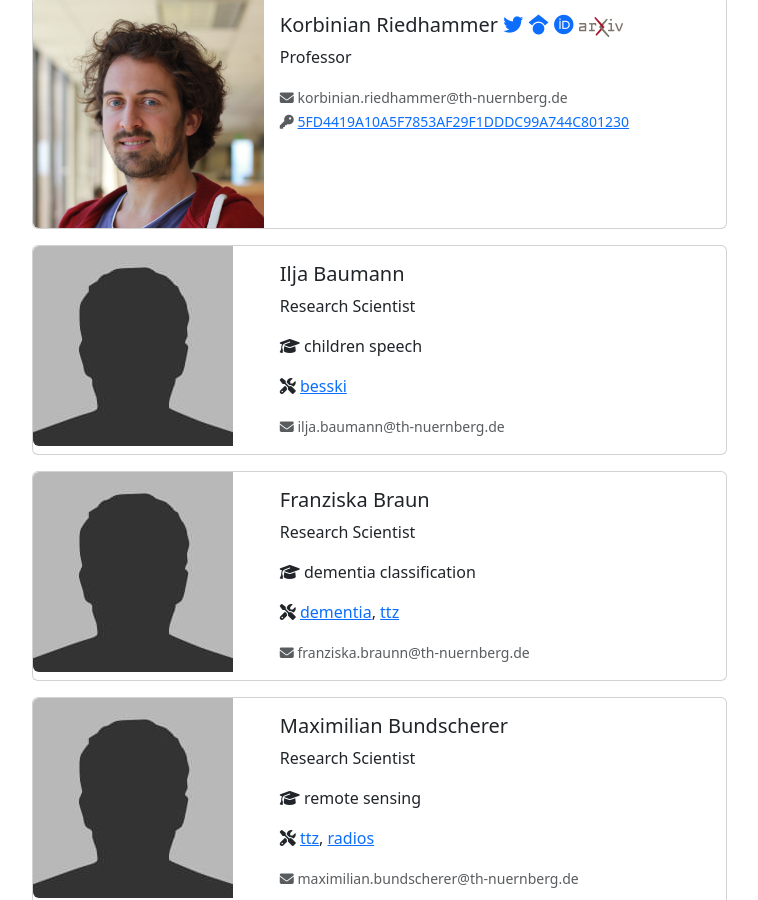
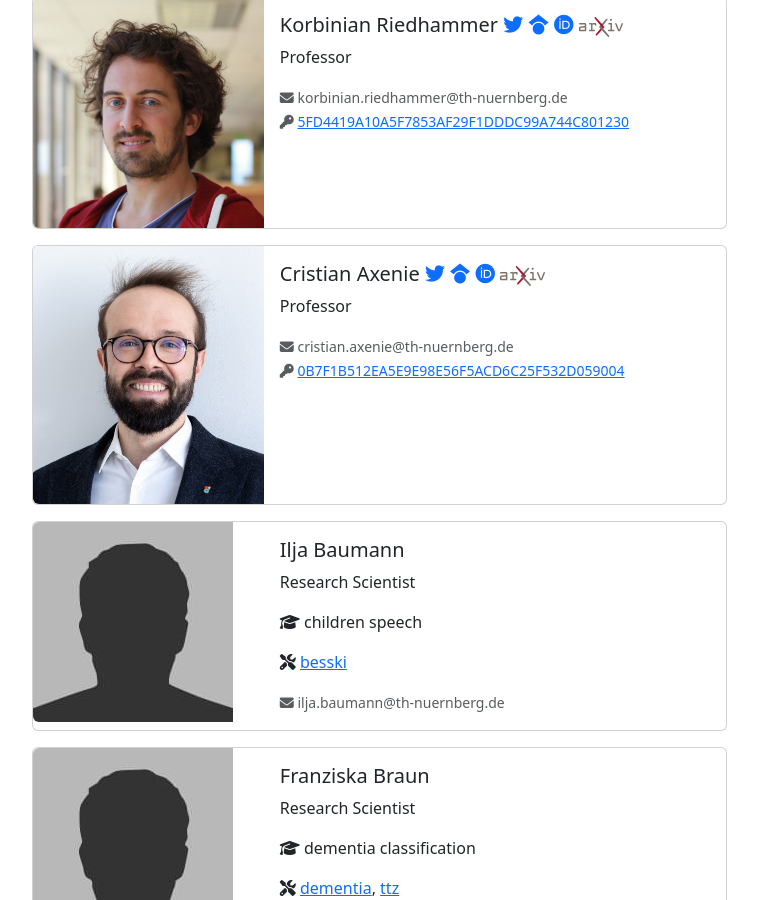
Before and after one commit to dwgnr/ki-zentrum.github.io, a Jekyll site: the page built from _pages/team.md, in a window 1280 px wide and 900 px high, scrolled down 410 px. Shown: the whole window, without its empty margins (145-903 px from the left). Built offline with Jekyll 4.4.1, drawn with Linux system fonts in a browser that asks for light colours.

Commit message:
Update staff entry with caxenie.

```diff
--- a/_data/staff_scientific.yml
+++ b/_data/staff_scientific.yml
@@ -15,6 +15,16 @@
   orcid: 0000-0003-3582-2154
   gscholar: __qMXKgAAAAJ
   twitter: sikoried
+
+- name: Cristian Axenie
+  photo: bio-photo-axenie.jpg
+  info: Professor
+  email: cristian.axenie@th-nuernberg.de
+  pgp: 0B7F1B512EA5E9E98E56F5ACD6C25F532D059004
+  arxiv: axenie_c_1
+  orcid: 0000-0001-6184-0546
+  gscholar: K3C2IbMAAAAJ
+  twitter: caxenie
 
 - name: Ilja Baumann
   photo: bio-photo.jpg
```
